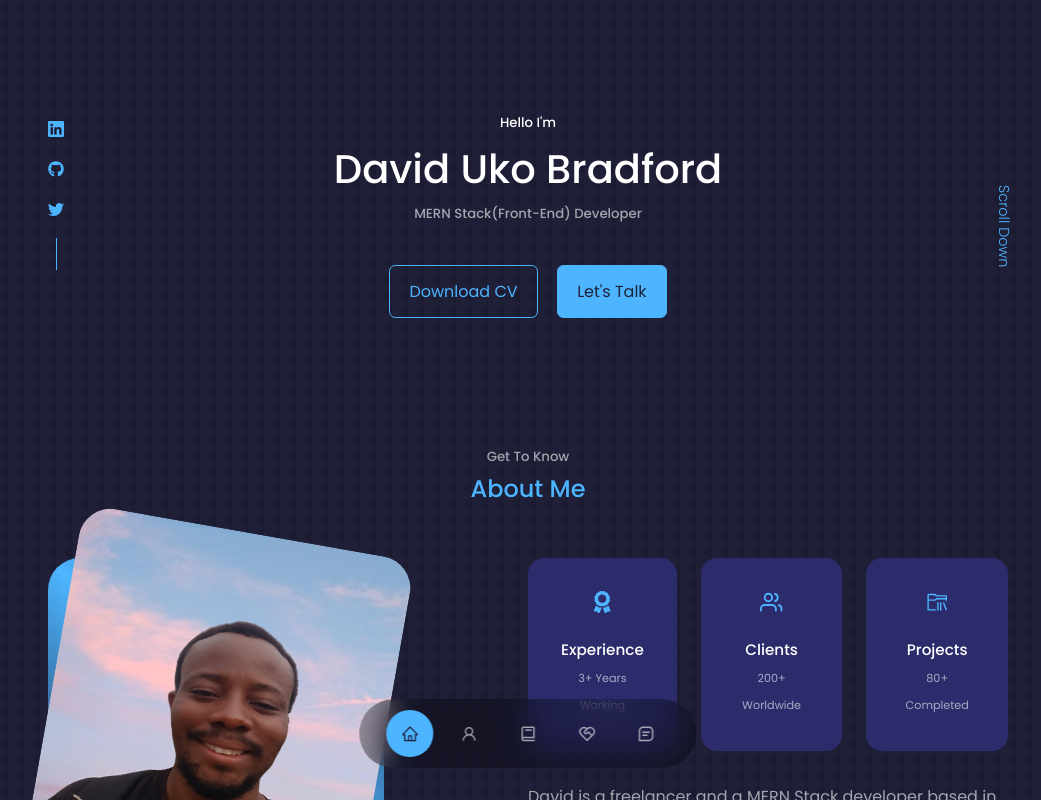
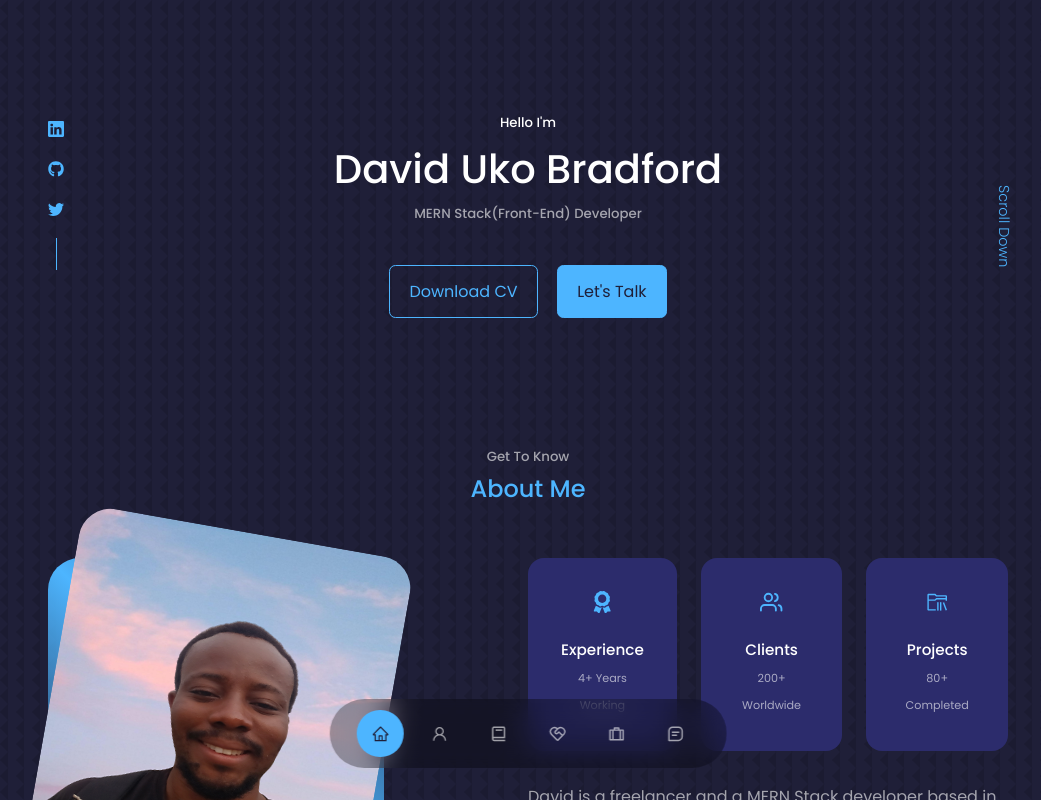
Before and after one commit to deviator53/Updated-Portfolio, a React (Create React App) app: page / in a window 1280 px wide. Shown: the top 800 px of the page, without its empty margins (112-1153 px from the left). Built offline with nearby package versions, Linux system fonts and the light colour scheme.

Commit message:
new updates

```diff
--- a/src/components/about/About.jsx
+++ b/src/components/about/About.jsx
@@ -23,7 +23,7 @@ const About = () => {
                         <article className="about__card">
                             <FaAward className="about__icon"/>
                             <h5>Experience</h5>
-                            <small>3+ Years Working</small>
+                            <small>4+ Years Working</small>
                         </article>
 
                         <article className="about__card">
--- a/src/components/nav/Nav.jsx
+++ b/src/components/nav/Nav.jsx
@@ -5,6 +5,7 @@ import {AiOutlineUser} from 'react-icons/ai';
 import {BiBook} from 'react-icons/bi';
 import {RiServiceLine} from 'react-icons/ri';
 import {BiMessageSquareDetail} from 'react-icons/bi';
+import {RiSuitcaseLine} from 'react-icons/ri';
 
 const Nav = () => {
     const [activeNav, setActiveNav] = useState('#');
@@ -14,6 +15,7 @@ const Nav = () => {
             <a href="#about" onClick={()=> setActiveNav('#about')} className={activeNav === '#about' ? 'active' : ''}><AiOutlineUser /></a>
             <a href="#experience" onClick={()=> setActiveNav('#experience')} className={activeNav === '#experience' ? 'active' : ''}><BiBook /></a>
             <a href="#services" onClick={()=> setActiveNav('#services')} className={activeNav === '#services' ? 'active' : ''}><RiServiceLine /></a>
+            <a href="#portfolio" onClick={()=> setActiveNav('#portfolio')} className={activeNav === '#portfolio' ? 'active' : ''}><RiSuitcaseLine /></a>
             <a href="#contact" onClick={()=> setActiveNav('#contact')} className={activeNav === '#contact' ? 'active' : ''}><BiMessageSquareDetail /></a>
         </nav>
     );
```
